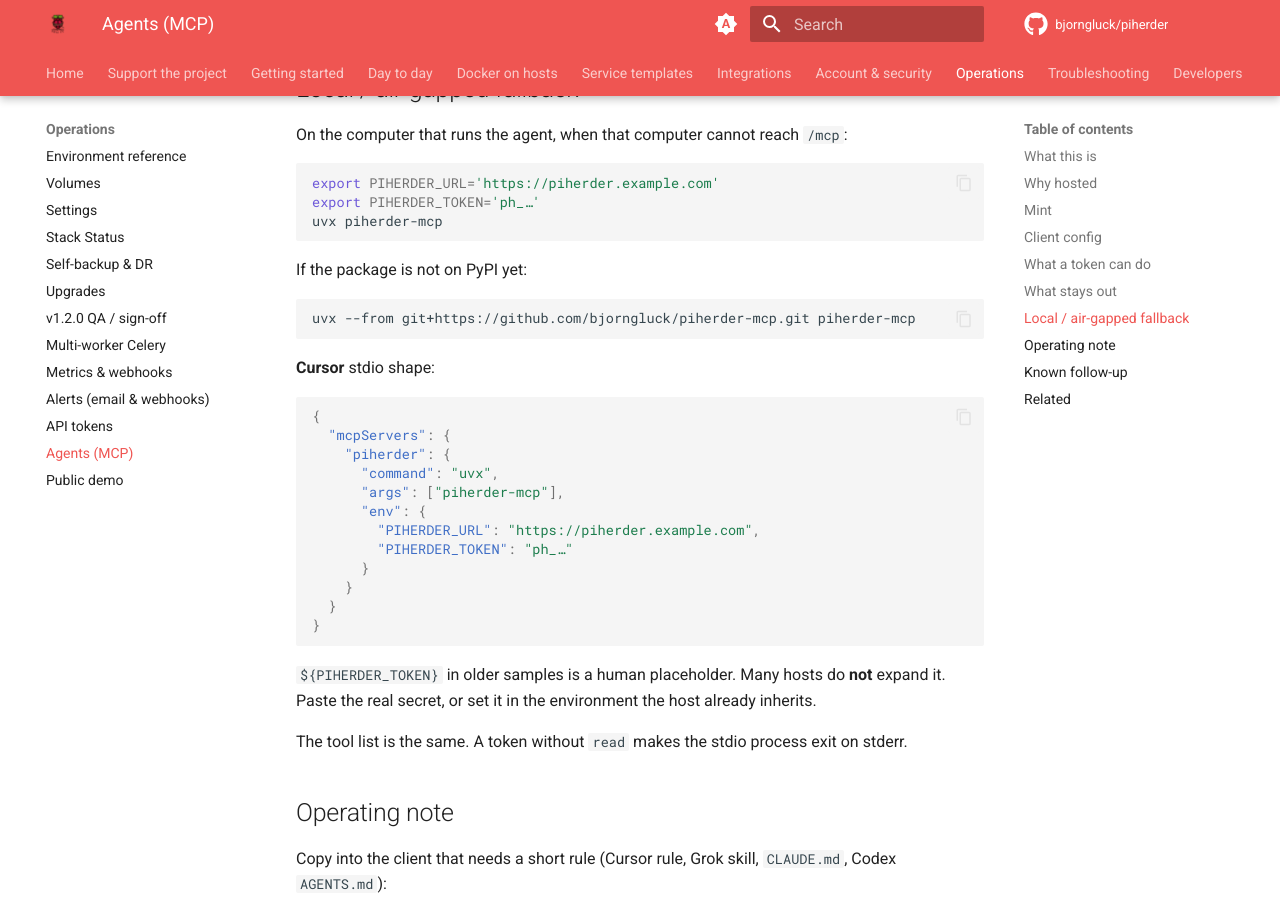
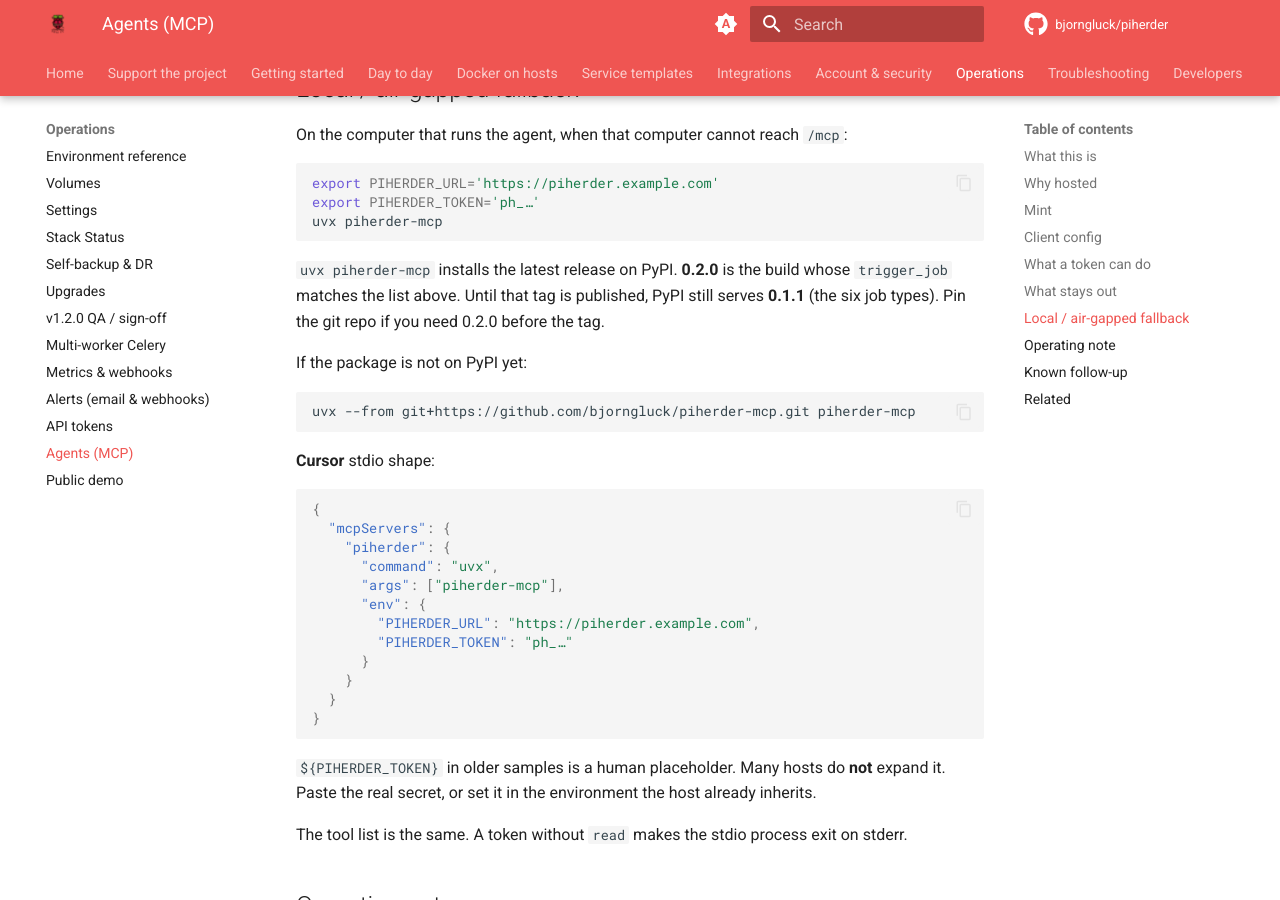
Before and after one commit to bjorngluck/piherder, an MkDocs documentation site: the page built from wiki/operations/mcp.md, in a window 1280 px wide and 900 px high, scrolled down 3440 px. Built offline with MkDocs 1.6.1 and Material for MkDocs 9.7.7, drawn with Linux system fonts in a browser that asks for light colours; comment, search, counter and statistics services are not loaded.

Commit message:
docs(mcp): update documentation for adapter version 0.2.0 and trigger_job enhancements
Clarify the release details for the piherder-mcp adapter version 0.2.0, including its compatibility with the updated trigger_job functionality. Ensure that the documentation reflects the latest changes in job types and their usage, particularly regarding the hosted MCP and the stdio adapter. Highlight the transition from version 0.1.1 to 0.2.0 in the relevant sections.

````diff
--- a/wiki/operations/mcp.md
+++ b/wiki/operations/mcp.md
@@ -99,6 +99,8 @@
 uvx piherder-mcp
 ```
 
+`uvx piherder-mcp` installs the latest release on PyPI. **0.2.0** is the build whose `trigger_job` matches the list above. Until that tag is published, PyPI still serves **0.1.1** (the six job types). Pin the git repo if you need 0.2.0 before the tag.
+
 If the package is not on PyPI yet:
 
 ```bash
````
Also changed, not shown: SPEC.md (+1 -1 lines), docs/API.md (+1 -1 lines), docs/PLAN_v1.8.0.md (+2 -1 lines).
